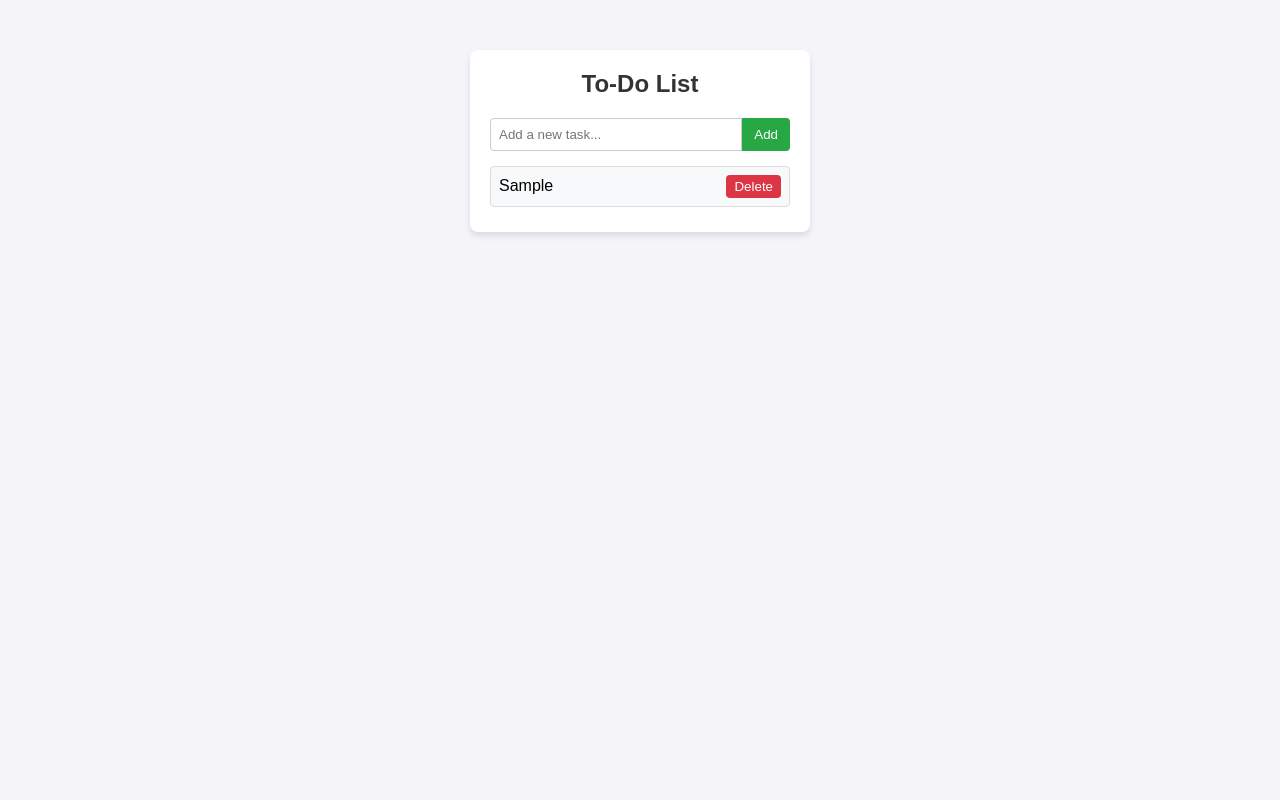
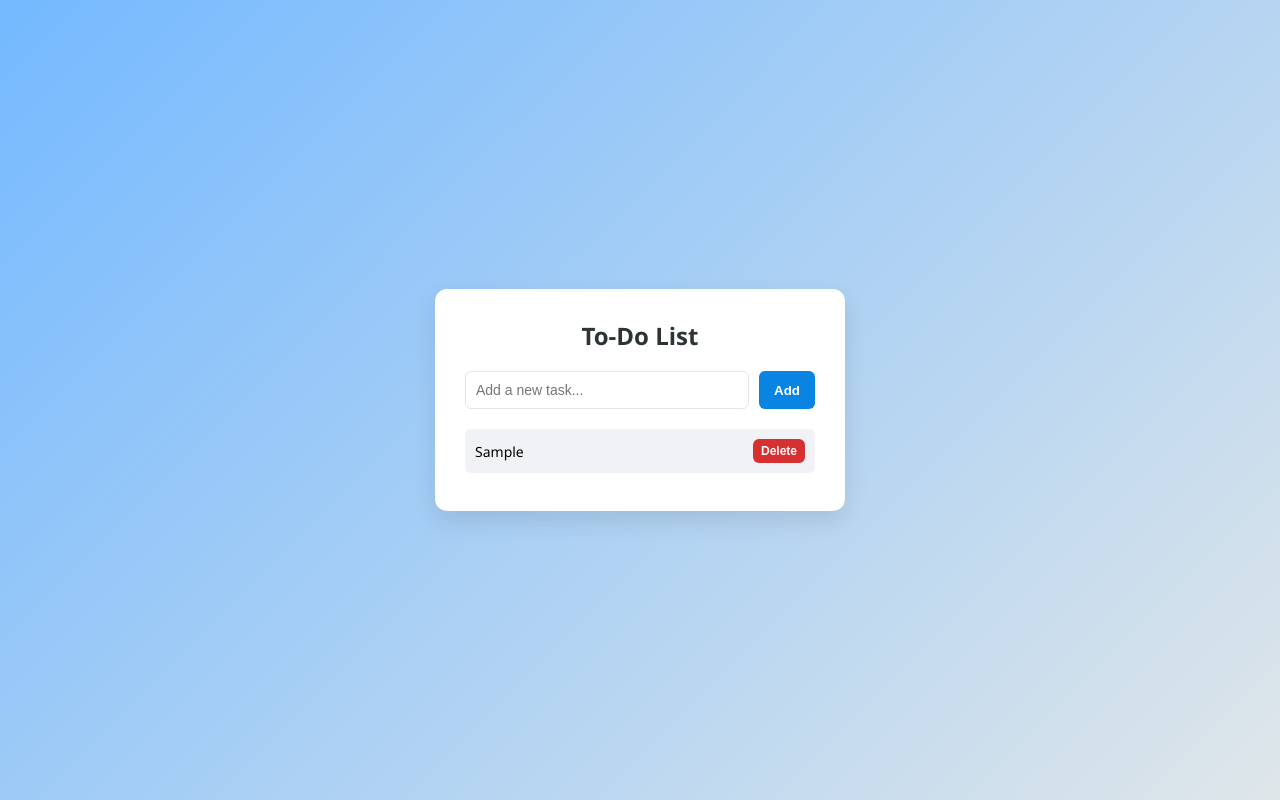
Before and after one commit to 25GIri/towel, a plain HTML site: page index.html in a window 1280 px wide. Both pictures are taken after typing "Sample" into the empty fields and a click on the button "Add". Drawn offline with Linux system fonts and the light colour scheme.

Commit message:
Add clean CSS styling and improved UI/UX to the To-Do List app

```diff
--- a/index.html
+++ b/index.html
@@ -6,128 +6,138 @@
     <title>To-Do List App</title>
     <style>
         body {
-            font-family: Arial, sans-serif;
-            background-color: #f4f4f9;
+            font-family: 'Segoe UI', Tahoma, Geneva, Verdana, sans-serif;
+            background: linear-gradient(135deg, #74b9ff, #dfe6e9);
             margin: 0;
-            padding: 50px;
+            padding: 0;
             display: flex;
             justify-content: center;
+            align-items: center;
+            height: 100vh;
         }
         .container {
-            background: #ffffff;
-            padding: 20px;
-            border-radius: 8px;
-            box-shadow: 0 4px 6px rgba(0, 0, 0, 0.1);
-            width: 300px;
+            background: white;
+            padding: 30px;
+            border-radius: 12px;
+            box-shadow: 0 10px 25px rgba(0,0,0,0.1);
+            width: 350px;
         }
         h2 {
             margin-top: 0;
+            color: #2d3436;
             text-align: center;
-            color: #333;
         }
         .input-group {
             display: flex;
-            margin-bottom: 15px;
+            gap: 10px;
+            margin-bottom: 20px;
         }
         input[type="text"] {
             flex: 1;
-            padding: 8px;
-            border: 1px solid #ccc;
-            border-radius: 4px 0 0 4px;
+            padding: 10px;
+            border: 1px solid #dfe6e9;
+            border-radius: 6px;
+            font-size: 14px;
             outline: none;
         }
+        input[type="text"]:focus {
+            border-color: #0984e3;
+        }
         button {
-            padding: 8px 12px;
-            background-color: #28a745;
+            padding: 10px 15px;
+            background-color: #0984e3;
             color: white;
             border: none;
-            border-radius: 0 4px 4px 0;
+            border-radius: 6px;
             cursor: pointer;
+            font-weight: bold;
+            transition: background 0.2s;
         }
         button:hover {
-            background-color: #218838;
+            background-color: #74b9ff;
         }
         ul {
             list-style-type: none;
             padding: 0;
             margin: 0;
+            max-height: 250px;
+            overflow-y: auto;
         }
         li {
-            padding: 8px;
-            background: #f8f9fa;
-            margin-bottom: 5px;
-            border: 1px solid #ddd;
-            border-radius: 4px;
             display: flex;
             justify-content: space-between;
             align-items: center;
+            padding: 10px;
+            background: #f1f2f6;
+            margin-bottom: 8px;
+            border-radius: 6px;
+            font-size: 14px;
+            transition: background 0.2s;
         }
         li.completed {
             text-decoration: line-through;
-            color: #888;
-            background: #e9ecef;
+            color: #b2bec3;
+            background: #dfe6e9;
+        }
+        li span {
+            cursor: pointer;
+            flex: 1;
         }
         .delete-btn {
-            background-color: #dc3545;
-            color: white;
-            border: none;
-            border-radius: 4px;
-            padding: 4px 8px;
-            cursor: pointer;
+            background: #d63031;
+            padding: 5px 8px;
+            font-size: 12px;
         }
         .delete-btn:hover {
-            background-color: #c82333;
+            background: #ff7675;
         }
     </style>
 </head>
 <body>
+
     <div class="container">
         <h2>To-Do List</h2>
         <div class="input-group">
             <input type="text" id="taskInput" placeholder="Add a new task...">
-            <button id="addBtn">Add</button>
+            <button onclick="addTask()">Add</button>
         </div>
         <ul id="taskList"></ul>
     </div>
 
     <script>
-        const taskInput = document.getElementById('taskInput');
-        const addBtn = document.getElementById('addBtn');
-        const taskList = document.getElementById('taskList');
-
         function addTask() {
-            const taskText = taskInput.value.trim();
+            const input = document.getElementById('taskInput');
+            const taskText = input.value.trim();
             if (taskText === '') return;
 
             const li = document.createElement('li');
 
             const span = document.createElement('span');
             span.textContent = taskText;
-            span.style.cursor = 'pointer';
-            span.addEventListener('click', () => {
+            span.onclick = function() {
                 li.classList.toggle('completed');
-            });
+            };
 
             const deleteBtn = document.createElement('button');
             deleteBtn.textContent = 'Delete';
             deleteBtn.className = 'delete-btn';
-            deleteBtn.addEventListener('click', () => {
-                taskList.removeChild(li);
-            });
+            deleteBtn.onclick = function() {
+                li.remove();
+            };
 
             li.appendChild(span);
             li.appendChild(deleteBtn);
-            taskList.appendChild(li);
+            document.getElementById('taskList').appendChild(li);
 
-            taskInput.value = '';
+            input.value = '';
         }
 
-        addBtn.addEventListener('click', addTask);
-        taskInput.addEventListener('keypress', (e) => {
-            if (e.key === 'Enter') {
+        document.getElementById('taskInput').addEventListener('keypress', function(event) {
+            if (event.key === 'Enter') {
                 addTask();
             }
         });
     </script>
+
 </body>
 </html>
```
